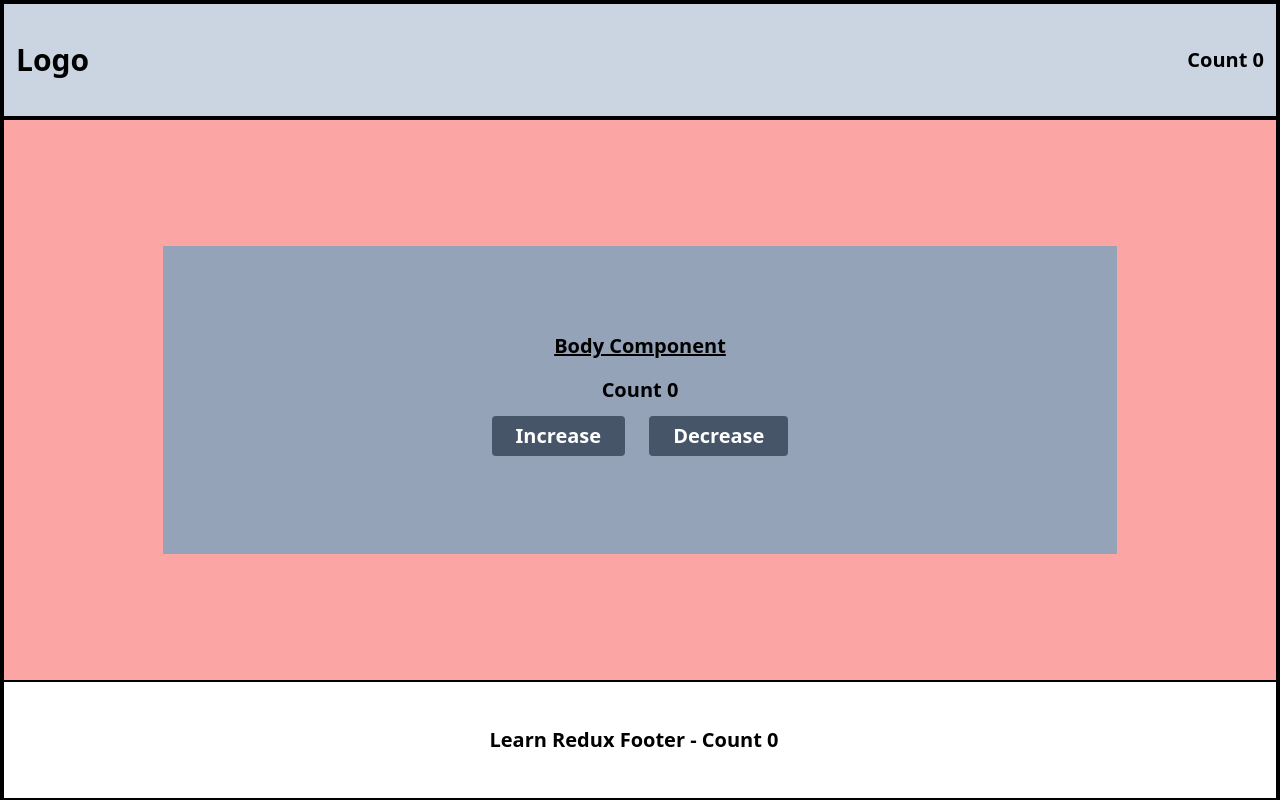
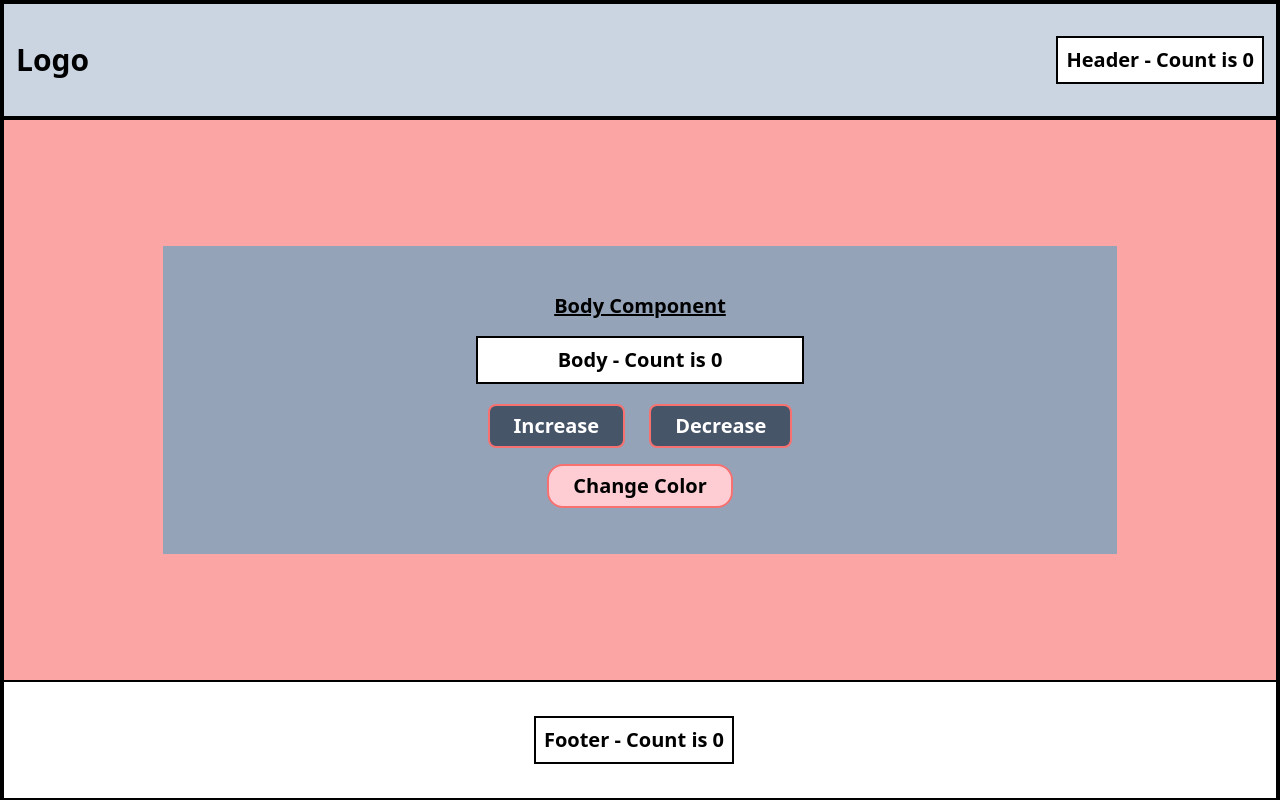
Before and after one commit to anas-ma007/ReduxPractice, a React (Vite) app: page / in a window 1280 px wide. Built offline with nearby package versions, Linux system fonts and the light colour scheme.

Commit message:
Add color button

```diff
--- a/package.json
+++ b/package.json
@@ -10,6 +10,7 @@
     "preview": "vite preview"
   },
   "dependencies": {
+    "randomcolor": "^0.6.2",
     "react": "^18.3.1",
     "react-dom": "^18.3.1"
   },
--- a/src/components/Body.jsx
+++ b/src/components/Body.jsx
@@ -1,14 +1,20 @@
+import randomColor from "randomcolor"
+
 
 const Body = () => {
+  const color = "white" // Change the color from "white" to randomColor(), then apply the action to the body component's color button.
     return (
         <div className=' w-screen mx-auto flex items-center justify-center border-x-4 border-black bg-red-300 h-[70%]'>
             <div className='md:w-3/4 w-[80%] h-[60%] md:h-[55%] flex items-center justify-center bg-slate-400'>
                 <div className='text-center'>
                     <p className='font-bold underline text-xl hidden md:block from-neutral-700'>Body Component </p>
                     <p className='font-bold underline text-base md:hidden   from-neutral-700'>Body Component (Mob Screen) </p>
-                    <p className='mt-4 font-semibold text-base md:text-xl '>Count 0</p>
-                    <button className="bg-slate-600 hover:bg-slate-800 text-base md:text-xl px-6 md:px-19 py-1 md:py-1.5 m-2 md:m-3 rounded font-semibold text-white"> Increase </button>
-                    <button className="bg-slate-600 hover:bg-slate-800 text-base md:text-xl px-6 md:px-19 py-1 md:py-1.5 m-2 md:m-3 rounded font-semibold text-white"> Decrease </button>
+                    <p style={{backgroundColor : color}} className='mt-4 font-semibold text-base md:text-xl border-2 border-black py-2 mb-2'>Body - Count is 0</p>
+                    <button className="bg-slate-600 hover:bg-slate-800 text-base md:text-xl px-6 md:px-19 py-1 md:py-1.5 m-2 md:m-3 rounded-lg font-semibold text-white border-2 border-red-400 hover:scale-110"> Increase </button>
+                    <button className="bg-slate-600 hover:bg-slate-800 text-base md:text-xl px-6 md:px-19 py-1 md:py-1.5 m-2 md:m-3 rounded-lg font-semibold text-white border-2 border-red-400 hover:scale-110"> Decrease </button>
+                    <div>
+                        <button className=" bg-rose-200 border-2 border-red-400 hover:scale-110  text-base md:text-xl px-6 md:px-19 py-1 md:py-1.5 mt-1 md:mt-1  rounded-2xl font-semibold text-black"> Change Color </button>
+                    </div>
                 </div>
             </div>
         </div>
--- a/src/components/Footer.jsx
+++ b/src/components/Footer.jsx
@@ -1,8 +1,14 @@
+import randomColor from 'randomcolor'
+
 
 const Footer = () => {
+
+  const color = "white" // Change the color from "white" to randomColor(), then apply the action to the body component's color button.
+
+  console.log(color, "color");
   return (
       <div className='flex justify-center items-center h-[15%] border-2 border-x-4 border-black'>
-        <p className='text-base md:text-xl font-bold mr-3'> Learn Redux Footer - Count 0</p>
+        <p style={{backgroundColor : color}} className='text-base md:text-xl font-bold mr-3 border-2 border-black p-2 '> Footer - Count is 0</p>
       </div>
   )
 }
--- a/src/components/Header.jsx
+++ b/src/components/Header.jsx
@@ -1,5 +1,8 @@
+import randomColor from "randomcolor"
+
 
 const Header = () => {
+    const color = "white" // Change the color from "white" to randomColor(), then apply the action to the body component's color button.
     return (
         <div className='flex justify-between items-center bg-slate-300 h-[15%] border-4 border-black'>
             <a href={"/"} className=' font-bold text-3xl hidden md:block ml-3 '>
@@ -8,7 +11,7 @@ const Header = () => {
             <a href={"/"} className=' font-bold text-xl xs:block md:hidden ml-2'>
                 Logo(Mobile)
             </a>
-            <p className='text-base md:text-xl font-bold mr-3'>Count 0</p>
+            <p style={{backgroundColor : color}} className={`text-base md:text-xl font-bold mr-3  border-2 border-black p-2`} >Header - Count is 0</p>
         </div>
     )
 }
```
Also changed, not shown: 1 other file (tests, documents, lock files or other folders).
